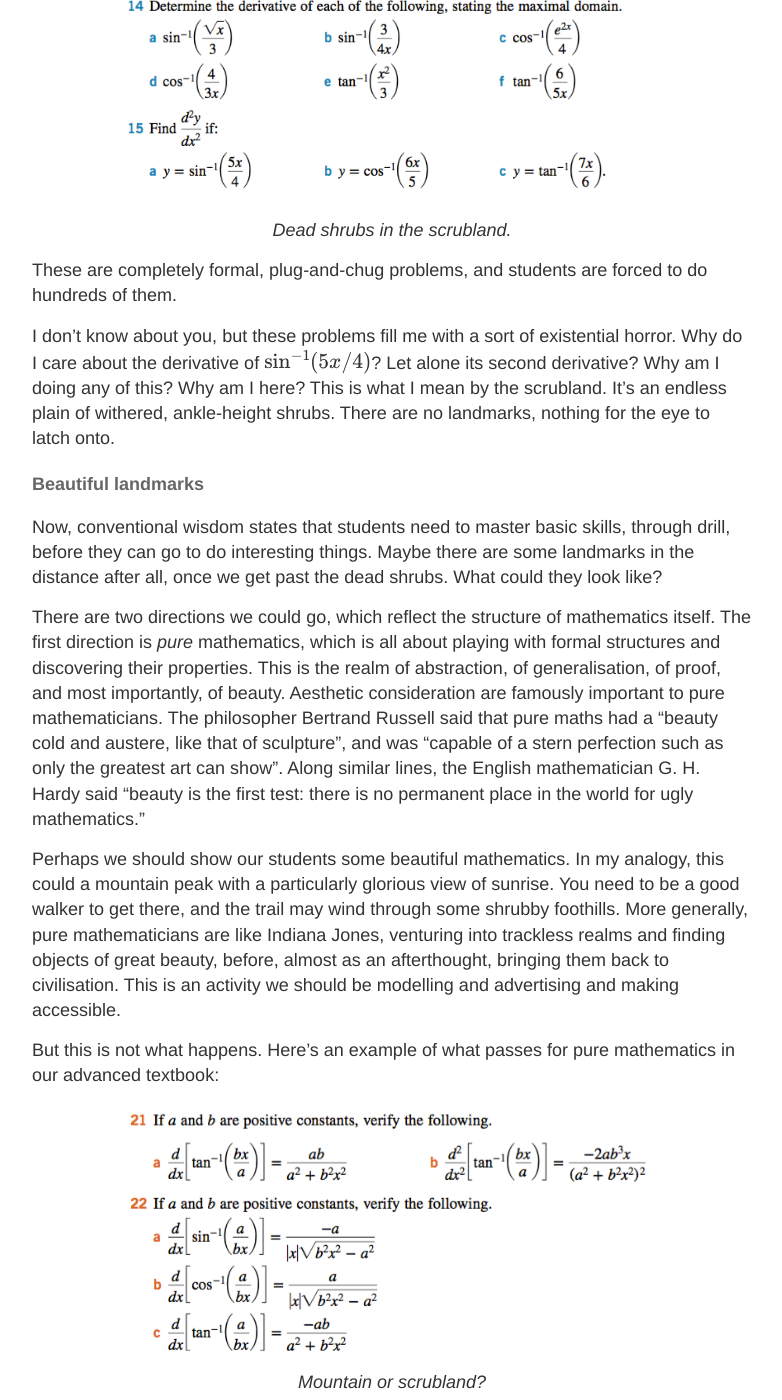
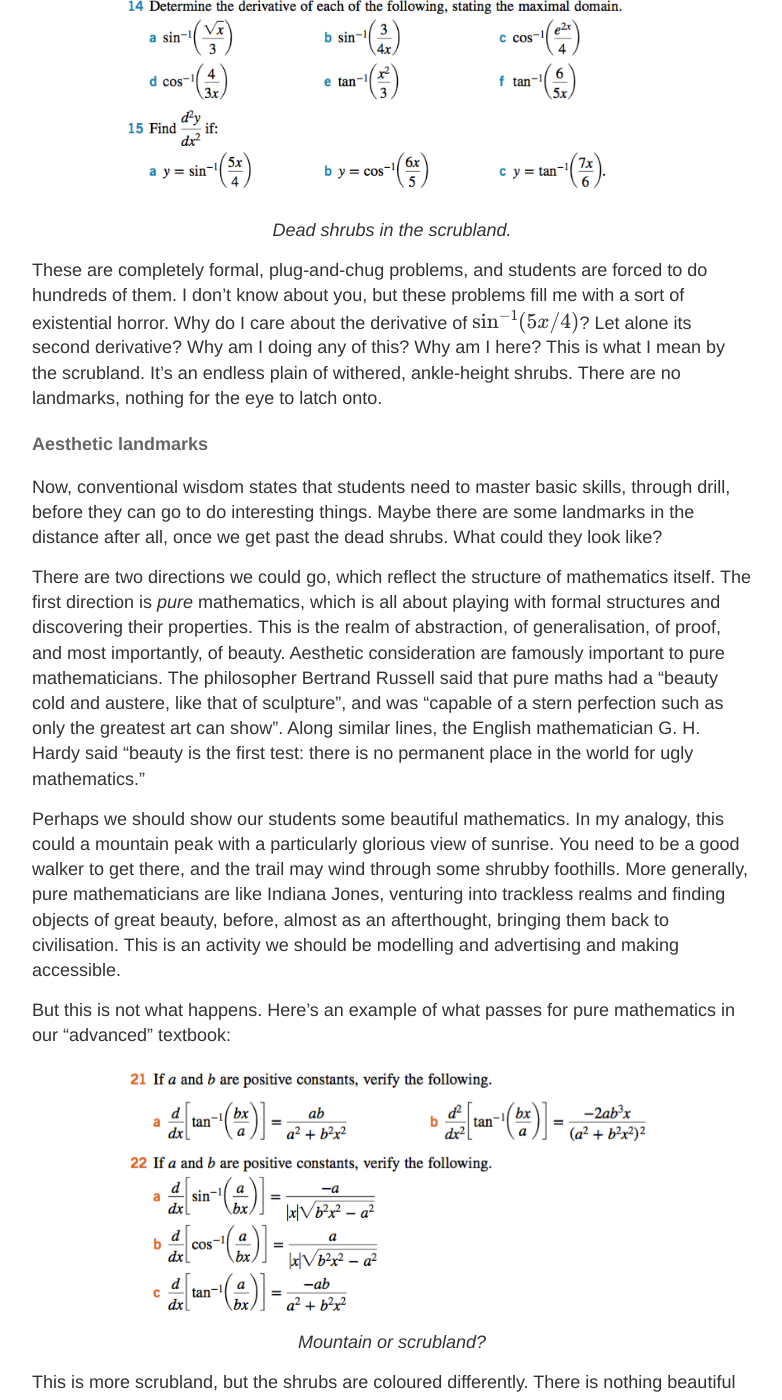
Before and after one commit to hapax/hapax.github.io, a Jekyll site: the page built from assets/teaching.md, in a window 1280 px wide and 1400 px high, scrolled down 1861 px. Shown: the whole window, without its empty margins (248-1030 px from the left). Built offline with Jekyll 4.4.1, drawn with Linux system fonts in a browser that asks for light colours; our own code applies the rules of GitHub Pages for plain Markdown files; formulas are drawn with MathJax 3; a script that is not in the unit is left out; some of the changed text lies outside the part shown.

Commit message:
Update teaching

```diff
--- a/assets/teaching.md
+++ b/assets/teaching.md
@@ -98,7 +98,6 @@
 
 These are completely formal, plug-and-chug problems, and students are
 forced to do hundreds of them.
-
 I don't know about you, but these problems fill me with a sort of
 existential horror.
 Why do I care about the derivative of $\sin^{-1}(5x/4)$?
@@ -109,7 +108,7 @@
 It's an endless plain of withered, ankle-height shrubs.
 There are no landmarks, nothing for the eye to latch onto.
 
-#### Beautiful landmarks
+#### Aesthetic landmarks
 
 Now, conventional wisdom states that students need to master basic
 skills, through drill, before they can go to do interesting things.
@@ -142,7 +141,7 @@
 This is an activity we should be modelling and advertising and making accessible.
 
 But this is not what happens.
-Here's an example of what passes for pure mathematics in our advanced textbook:
+Here's an example of what passes for pure mathematics in our "advanced" textbook:
 
 <figure>
     <div style="text-align:center"><img src ="/images/specialist2.png"
@@ -151,10 +150,14 @@
 	</div>
 	</figure>
 
-This is more scrubland, just with shrubs of a different colour.
-There is nothing beautiful about these results; there is nothing
-surprising.
-They have no aesthetic value.
+This is more scrubland, but the shrubs are coloured differently.
+There is nothing beautiful about these results, nothing surprising.
+As presented here, they have no aesthetic value; they are just brute
+formal facts.
+
+#### Pure mathematics: an example
+
+The tradition is
 
 #### Useful landmarks
 
```
Also changed, not shown: other parts of assets/teaching.md (+1 -1 lines), images/specialist3.png (added), 2 other files.
